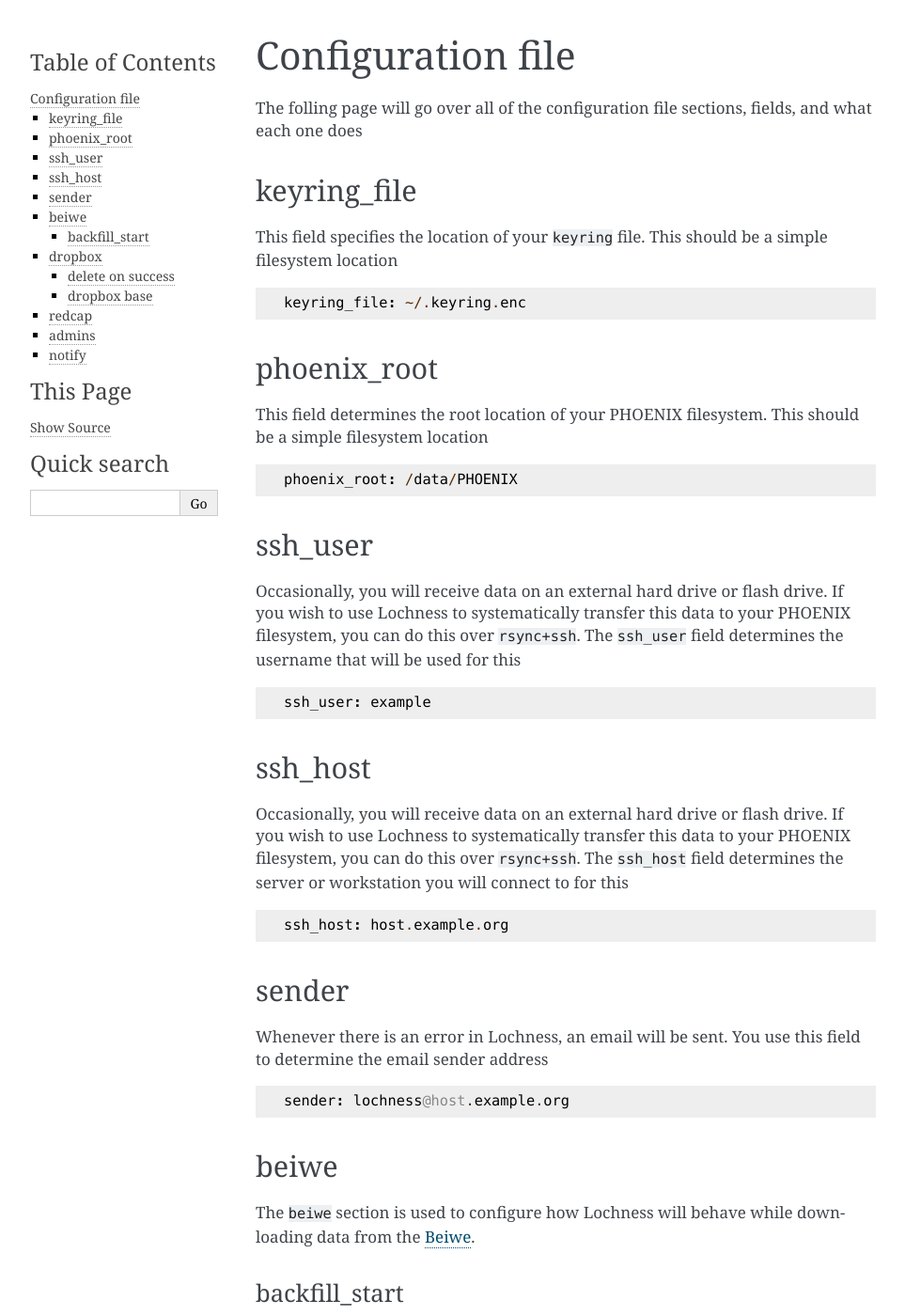
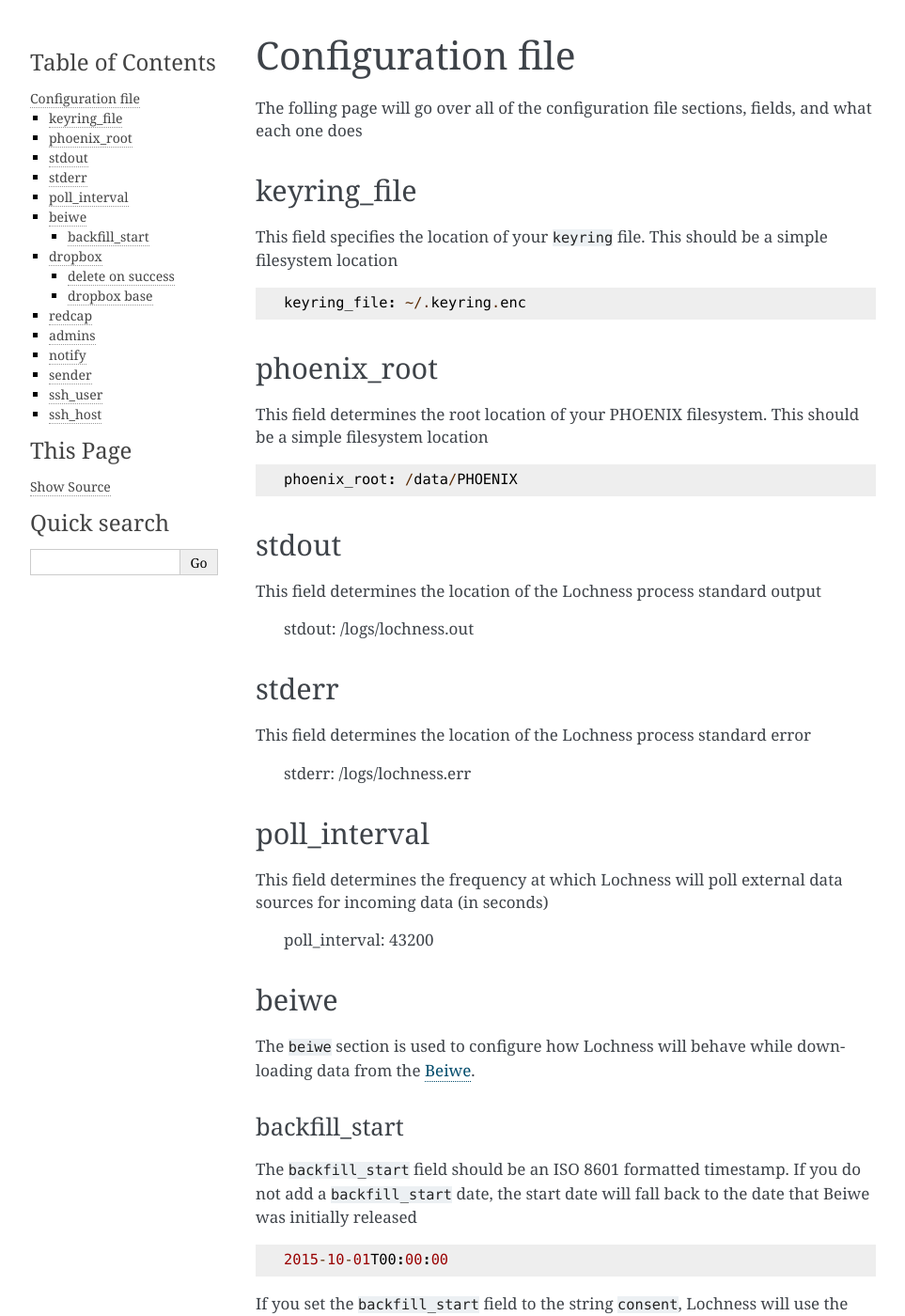
Before and after one commit to harvard-nrg/lochness, a Sphinx documentation site: the page built from docs/source/configuration_file.rst, in a window 1280 px wide and 1400 px high. Shown: the whole window at 94% size, without its empty margins (148-1111 px from the left). Built offline with Sphinx 7.4.7, drawn with Linux system fonts in a browser that asks for light colours; some of the changed text lies outside the part shown.

Commit message:
update configuration file docs, move docs to readthedocs

```diff
--- a/docs/source/configuration_file.rst
+++ b/docs/source/configuration_file.rst
@@ -18,30 +18,24 @@
 
     phoenix_root: /data/PHOENIX
 
-ssh_user
---------
-Occasionally, you will receive data on an external hard drive or flash drive.
-If you wish to use Lochness to systematically transfer this data to your PHOENIX
-filesystem, you can do this over ``rsync+ssh``. The ``ssh_user`` field determines
-the username that will be used for this ::
+stdout
+------
+This field determines the location of the Lochness process standard output
 
-    ssh_user: example
+    stdout: /logs/lochness.out
 
-ssh_host
---------
-Occasionally, you will receive data on an external hard drive or flash drive.
-If you wish to use Lochness to systematically transfer this data to your PHOENIX
-filesystem, you can do this over ``rsync+ssh``. The ``ssh_host`` field determines
-the server or workstation you will connect to for this ::
+stderr
+------
+This field determines the location of the Lochness process standard error
 
-    ssh_host: host.example.org
+    stderr: /logs/lochness.err
 
-sender
-------
-Whenever there is an error in Lochness, an email will be sent. You use this
-field to determine the email sender address ::
+poll_interval
+-------------
+This field determines the frequency at which Lochness will poll external data
+sources for incoming data (in seconds)
 
-    sender: lochness@host.example.org
+    poll_interval: 43200
 
 beiwe
 -----
@@ -71,7 +71,7 @@
 
 delete on success
 ~~~~~~~~~~~~~~~~~
-You can add a ``delete_on_success: True`` field to indicate that any data *successfully*
+You can add a ``delete_on_success: True`` field to indicate that any data successfully
 downloaded from a specific Dropbox account should be subsequently deleted from Dropbox
 to save space. You can configure ``delete_on_success`` for each Dropbox account defined
 in your ``keyring``.
@@ -96,9 +96,9 @@
 redcap
 ------
 For each PHOENIX study, you may add an entry to the ``redcap`` section indicating
-that data should be *de-identified* before being downloaded and saved to the filesystem.
+that data should be de-identified before being downloaded and saved to PHOENIX.
 
-Assuming your PHOENIX study is named ``StudyA`` the end result should look as follows ::
+Assuming your PHOENIX study is named ``StudyA`` this field would look like so ::
 
     redcap:
       StudyA:
@@ -132,3 +132,28 @@
     notify:
       __global__:
         - admin1@email.com
+
+sender
+------
+Whenever an email is sent by Lochness, use this field to determine the sender
+address ::
+
+    sender: lochness@host.example.org
+
+ssh_user
+--------
+Occasionally, you may receive data on an external hard drive or flash drive.
+If you want to use Lochness to transfer this data to your PHOENIX filesystem,
+you can do this over ``rsync+ssh``. The ``ssh_user`` field determines the
+username that will be used for this ::
+
+    ssh_user: example
+
+ssh_host
+--------
+Occasionally, you may receive data on an external hard drive or flash drive.
+If you want to use Lochness to transfer this data to your PHOENIXfilesystem,
+you can do this over ``rsync+ssh``. The ``ssh_host`` field determines the
+destination host you will connect to for this ::
+
+    ssh_host: host.example.org
```
Also changed, not shown: other parts of docs/source/configuration_file.rst (+8 -2 lines), README.md (+2 -2 lines).
